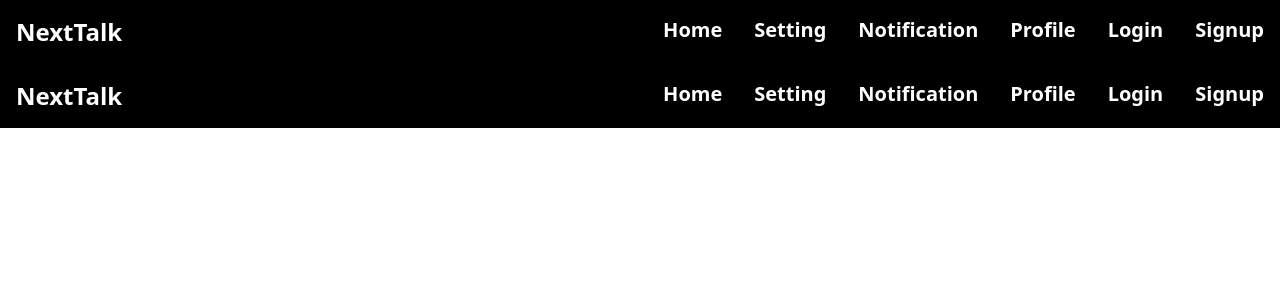
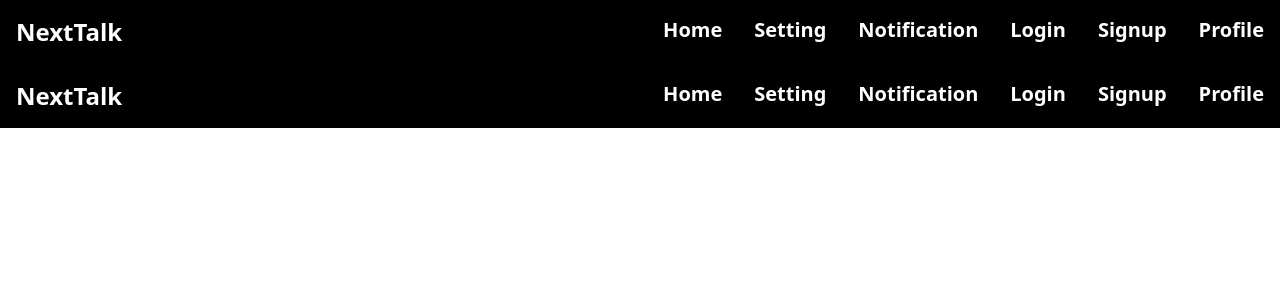
Before and after one commit to gauravkumar2005/NextTalk, a Next.js app: page /navbar in a window 1280 px wide. Shown: the top 300 px of the page. Built offline with nearby package versions, Linux system fonts and the light colour scheme.

Commit message:
change profile icon

```diff
--- a/app/navbar/page.js
+++ b/app/navbar/page.js
@@ -11,9 +11,9 @@ export default function Navbar() {
         <Link href="/">Home</Link>
         <Link href="/setting">Setting</Link>
         <Link href="/notification">Notification</Link>
-        <Link href="/profile">Profile</Link>
         <Link href="/login">Login</Link>
         <Link href="/signup">Signup</Link>
+        <Link href="/profile">Profile</Link>
       </div>
     </div>
   );
```
